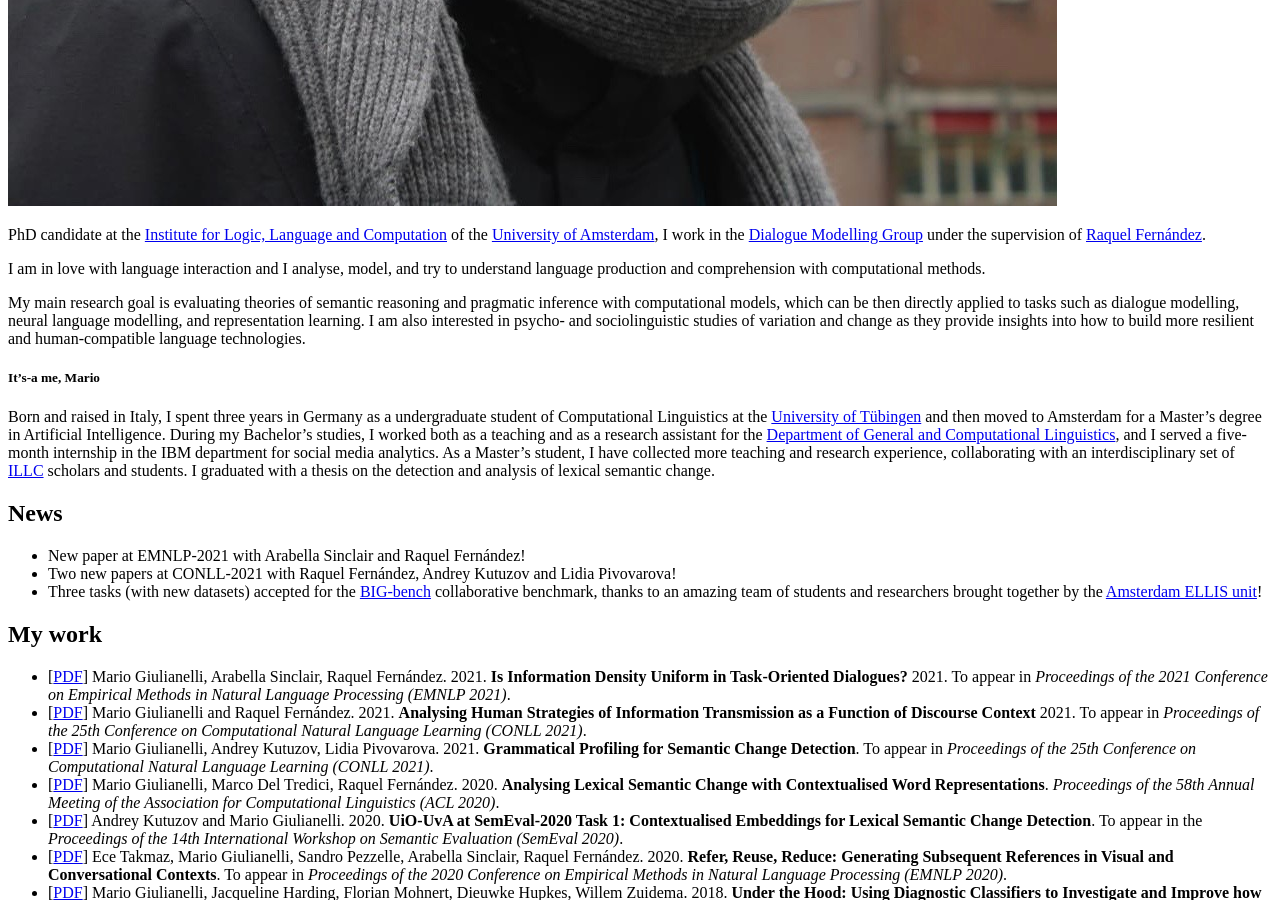
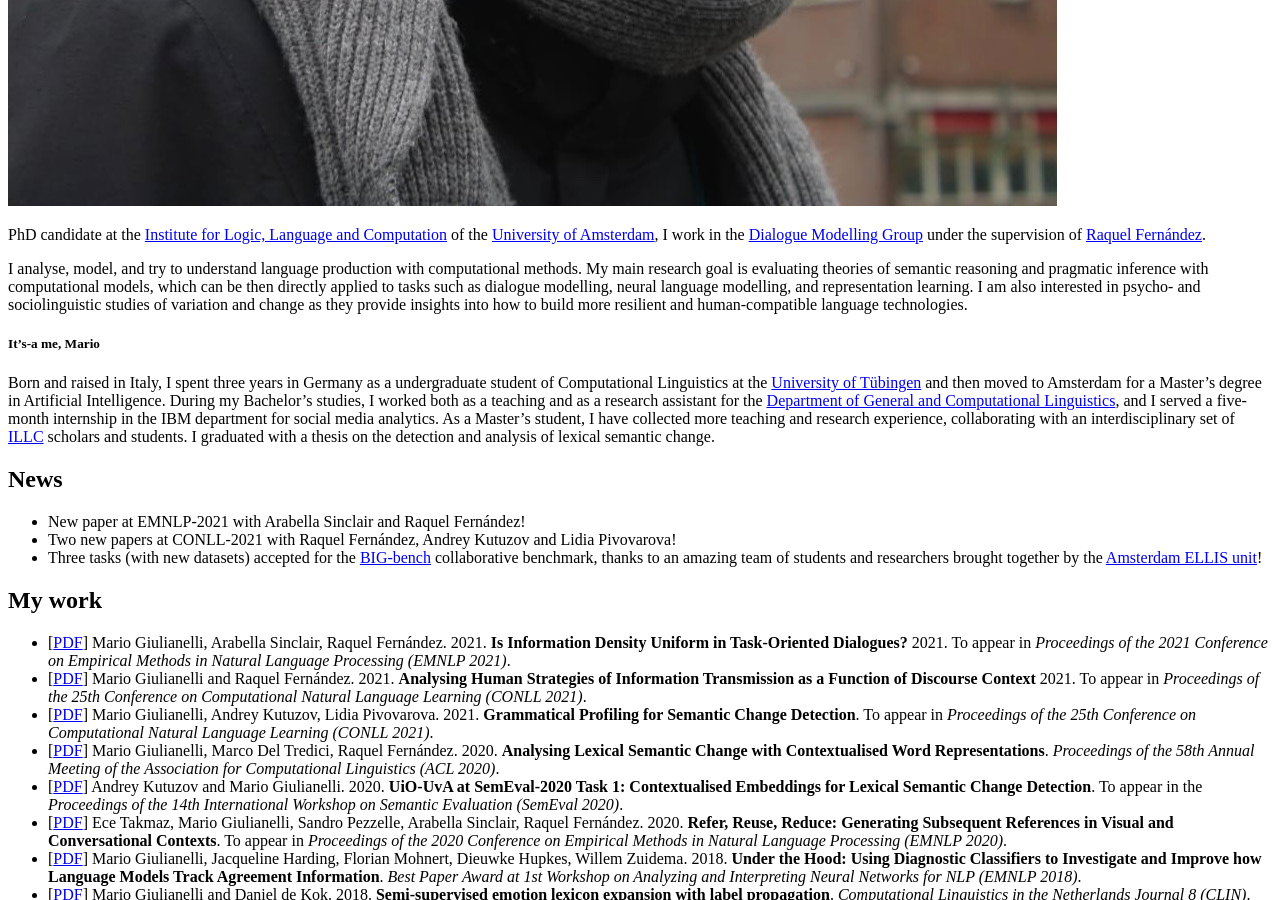
Before and after one commit to glnmario/glnmario.github.io, a Jekyll site: the page built from index.md, in a window 1280 px wide and 900 px high, scrolled down 978 px. Built offline with Jekyll 4.4.1, drawn with Linux system fonts in a browser that asks for light colours.

Commit message:
Update index.md

```diff
--- a/index.md
+++ b/index.md
@@ -8,8 +8,8 @@ layout: default
 <!--## About me-->
 PhD candidate at the [Institute for Logic, Language and Computation](https://www.illc.uva.nl) of the [University of Amsterdam](https://www.uva.nl/en), I work in the [Dialogue Modelling Group](https://dmg-illc.github.io/dmg/) under the supervision of [Raquel Fernández](https://staff.fnwi.uva.nl/r.fernandezrovira/).
 
-I am in love with language interaction and I analyse, model, and try to understand language production and comprehension with computational methods.
-
+<!-- I am in love with language interaction and -->
+I analyse, model, and try to understand language production with computational methods.
 My main research goal is evaluating theories of semantic reasoning and pragmatic inference with computational models, which can be then directly applied to tasks such as dialogue modelling, neural language modelling, and representation learning. I am also interested in psycho- and sociolinguistic studies of variation and change as they provide insights into how to build more resilient and human-compatible language technologies.
 
 ##### It's-a me, Mario
```
